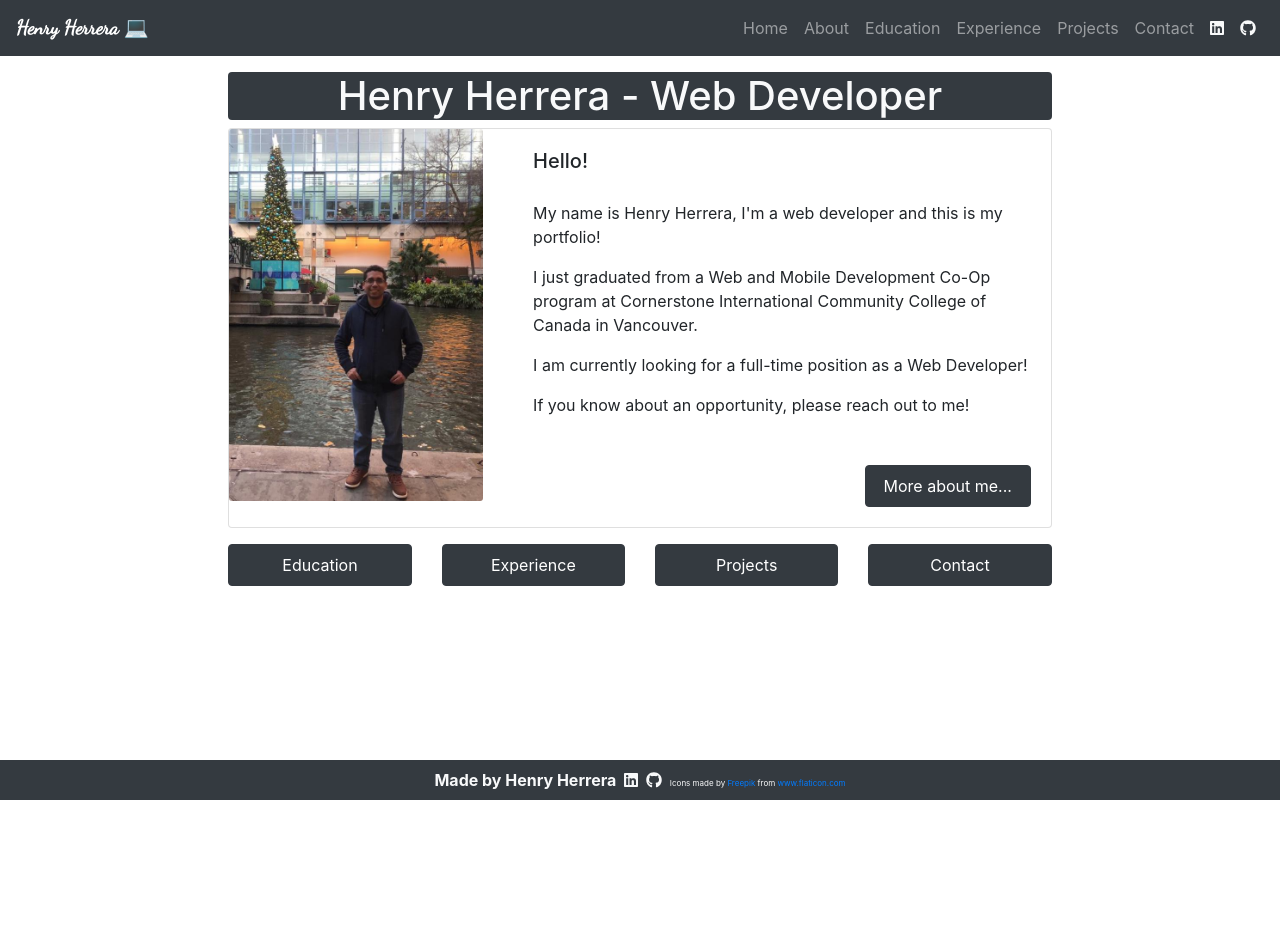
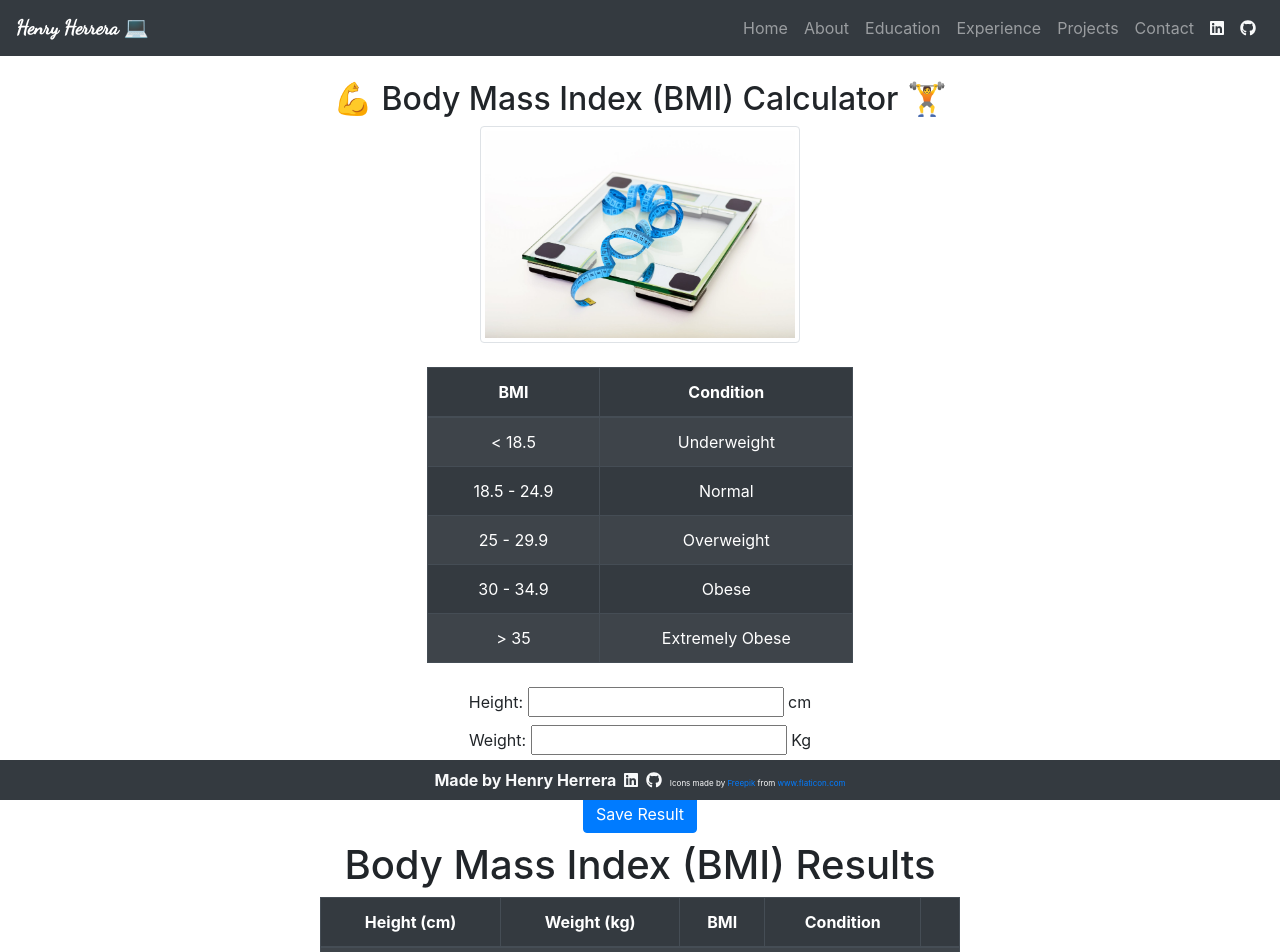
Before and after one commit to hjhm2018/my-portfolio, a React (Create React App) app: page /bmicalculator in a window 1280 px wide. Shown: the top 952 px of the page. Before the commit the page ends 800 px from the top, so only its background shows below. Built offline with nearby package versions, Linux system fonts and the light colour scheme.

Commit message:
adding a new project

```diff
--- a/src/App.js
+++ b/src/App.js
@@ -4,9 +4,9 @@ import Nav from "./components/Nav"
 import Footer from "./components/Footer"
 import { library } from '@fortawesome/fontawesome-svg-core'
 import { fab } from '@fortawesome/free-brands-svg-icons'
-import { faCheckSquare, faCoffee } from '@fortawesome/free-solid-svg-icons'
+import { faCheckSquare, faCoffee, faTrashAlt } from '@fortawesome/free-solid-svg-icons'
 
-library.add(fab, faCheckSquare, faCoffee)
+library.add(fab, faCheckSquare, faCoffee, faTrashAlt)
 
 function App() {
   return (
--- /dev/null
+++ b/src/components/BmiTable.js
@@ -0,0 +1,28 @@
+import React from 'react';
+
+import { FontAwesomeIcon } from '@fortawesome/react-fontawesome';
+
+function BmiTable({bmiList, deleteBMI}) {
+    // console.log(bmiList)
+    return (
+        <div className="mb-5">
+            <h1>Body Mass Index (BMI) Results</h1>
+            <table className="table table-dark col-6 col-sm-10 col-md-6 mb-5 table-striped table-bordered mx-auto">
+                <thead className="thead-dark">
+                    <tr><th>Height (cm)</th><th>Weight (kg)</th><th>BMI</th><th>Condition</th><th></th></tr>
+                </thead>
+                <tbody>
+                    {bmiList ? bmiList.map((item, index) => {
+                        return (<tr key={index}><td>{item.height}</td><td>{item.weight}</td><td>{item.bmi}</td><td>{item.condition}</td><td><button title="Delete" onClick={() => {
+                            deleteBMI(index)
+                        }}><FontAwesomeIcon icon="trash-alt" /></button></td></tr>)
+                    }) : ""
+                    }
+                    {bmiList.length === 0 ? <tr><td colSpan="5">No values yet</td></tr>:""}
+                </tbody>
+            </table>
+        </div>
+    )
+}
+
+export default BmiTable;
--- a/src/components/Home.js
+++ b/src/components/Home.js
@@ -21,15 +21,14 @@ function Home() {
                 <div className="col-md-8">
                 <Card.Body>
                     <Card.Title>Hello!</Card.Title>
-                    <Card.Text className="pt-3">
-                                <p>My name is Henry Herrera, I'm a web developer and this is my
-									portfolio!</p>
-								<p>I just graduated from a Web and Mobile Development Co-Op program at Cornerstone
-									International Community College of Canada in Vancouver.</p>
-								<p>I am currently looking for a full-time position as a Web Developer!</p>
-								<p className="mb-5">If you know about an opportunity, please reach out to me!</p>
-                                <Nav.Link className="btn btn-dark col-lg-4 col-md-8 col-8 ml-auto mt-5" as={Link} to="/about" eventKey={2}>More about me...</Nav.Link>
-                    </Card.Text>
+                    <Card.Text className="pt-3">My name is Henry Herrera, I'm a web developer and this is my
+									portfolio!</Card.Text>
+                    <Card.Text>I just graduated from a Web and Mobile Development Co-Op program at Cornerstone
+									International Community College of Canada in Vancouver.</Card.Text>
+                    <Card.Text>I am currently looking for a full-time position as a Web Developer!</Card.Text>
+                    <Card.Text className="mb-5">If you know about an opportunity, please reach out to me!</Card.Text>
+                    <Nav.Link className="btn btn-dark col-lg-4 col-md-8 col-8 ml-auto mt-5" as={Link} to="/about" eventKey={2}>More about me...</Nav.Link>
+
                     </Card.Body>
                 </div>
             </div>
--- /dev/null
+++ b/src/components/Imc.js
@@ -0,0 +1,121 @@
+import React, { useState, useEffect } from 'react';
+import '../App.css';
+
+import BmiTable from './BmiTable';
+import imageBmi from '../images/measuretape.jpeg';
+
+function Imc() {
+  const [height, setHeight] = useState();
+  const [weight, setWeight] = useState();
+  const [imc, setImc] = useState({});
+  const [bmiList, setBmiList] = useState([]);
+  const [condition, setCondition] = useState('');
+
+  const setHeightValue = e => {
+    setHeight(parseFloat(e.target.value));
+  }
+
+  const setWeightValue = e => {
+    setWeight(parseFloat(e.target.value));
+  }
+
+  const deleteBMI = index => {
+
+    // setBmiList(bmiList => bmiList.splice(index, 1));
+
+    //  bmiList.filter(bmi => bmi.id !== id);
+
+    setBmiList(bmiList => bmiList.filter((bmi, i) => i !== index));
+  };
+
+  const addBMI = () => {
+    setBmiList( bmiList => [...bmiList, imc])
+    // console.log(bmiList);
+  };
+
+  const bmiRanges = weight / Math.pow(height / 100, 2);
+
+  useEffect(() => {
+
+    if(bmiRanges < 18.5) setCondition('Underweight')
+    if(bmiRanges >= 18.5 && bmiRanges <= 24.9) setCondition('Normal Weight')
+    if(bmiRanges >= 25 && bmiRanges <= 29.9) setCondition('Overweight')
+    if(bmiRanges >= 30 && bmiRanges <= 34.9) setCondition('Obesity')
+    if(bmiRanges > 35) setCondition('Extremely Obese')
+
+    setImc({
+      bmi: parseFloat(weight / Math.pow(height / 100, 2)).toFixed(2),
+      weight,
+      height,
+      condition
+    });
+  }, [weight, height, bmiRanges, condition, bmiList]);
+
+
+  return (
+    <div className="text-center">
+      <h2 className="mt-3 pt-2"><span role="img" aria-label="lifting weight emoji">&#128170;</span> Body Mass Index (BMI) Calculator <span role="img" aria-label="lifting weight emoji">&#127947;</span> </h2>
+      <img className="w-25 img-thumbnail rounded mb-2" src={imageBmi} alt="BMI" /><br />
+
+      <table className="table table-dark col-sm-10 col-md-4  mb-4 mt-3 table-striped table-bordered mx-auto">
+        <thead>
+          <tr>
+
+            <th scope="col">BMI</th>
+            <th scope="col">Condition</th>
+
+          </tr>
+        </thead>
+        <tbody>
+          <tr>
+
+            <td>&lt; 18.5</td>
+            <td>Underweight</td>
+
+          </tr>
+          <tr>
+
+            <td>18.5 - 24.9</td>
+            <td>Normal</td>
+
+          </tr>
+          <tr>
+
+            <td>25 - 29.9</td>
+            <td>Overweight</td>
+
+          </tr>
+
+          <tr>
+
+            <td>30 - 34.9</td>
+            <td>Obese</td>
+
+          </tr>
+
+          <tr>
+
+            <td>&gt; 35</td>
+            <td>Extremely Obese</td>
+
+          </tr>
+        </tbody>
+      </table>
+
+      <label htmlFor="height">Height: <input className="text-center" id="height" type="number" onChange={setHeightValue}  /> cm</label><br />
+      <label htmlFor="weight">Weight: <input className="text-center" id="weight" type="number" onChange={setWeightValue} /> Kg</label><br />
+      <span>BMI: {weight !== 0 && weight !== '' && weight && height !== 0 && height !== '' && height ? imc.bmi: ""} </span><br />
+      <button className="btn btn-primary m-2" onClick={addBMI}>Save Result</button>
+      {/* Messages */}
+      {bmiRanges < 18.5 ? <p>You are underweight</p> : ""}
+      {bmiRanges >= 18.5 && bmiRanges <= 24.9 ? <p>Normal Weight</p> : ""}
+      {bmiRanges >= 25 && bmiRanges <= 29.9 ? <p>You are overweight</p> : ""}
+      {bmiRanges >= 30 && bmiRanges <= 34.9 ? <p>Obesity</p> : ""}
+      {bmiRanges >= 35 ? <p>Extremely Obese</p> : ""}
+      <BmiTable deleteBMI={deleteBMI} bmiList={bmiList} />
+    </div>
+  );
+}
+
+
+export default Imc;
--- a/src/components/Nav.js
+++ b/src/components/Nav.js
@@ -17,6 +17,7 @@ import Projects from "./Projects"
 import Earthquake from "./Earthquake"
 import Weather from "./Weather"
 import ReactFilter from "./ReactFilter"
+import Imc from "./Imc"
 
 import Navbar from 'react-bootstrap/Navbar'
 import Nav from 'react-bootstrap/Nav'
@@ -39,6 +40,8 @@ const nav = () => {
                         <Nav.Link className="d-none" as={Link} to="/earthquakeapp" eventKey={2}>Earthquake</Nav.Link>
                         <Nav.Link className="d-none" as={Link} to="/weatherapp" eventKey={2}>Weather</Nav.Link>
                         <Nav.Link className="d-none" as={Link} to="/reactfilter" eventKey={2}>React Filter</Nav.Link>
+                        <Nav.Link className="d-none" as={Link} to="/bmicalculator" eventKey={2}> BMI Calculator</Nav.Link>
+
 
                         {/* <Nav.Link as={Link} to="/projects" eventKey={2}><FontAwesomeIcon icon={['fab', 'linkedin']} /></Nav.Link>
                         <Nav.Link as={Link} to="/projects" eventKey={2}><FontAwesomeIcon icon={['fab', 'github']} /></Nav.Link> */}
@@ -76,6 +79,9 @@ const nav = () => {
           <Route path="/reactfilter">
             <ReactFilter />
           </Route>
+          <Route path="/bmicalculator">
+            <Imc />
+          </Route>
           <Route path="/">
             <Home />
           </Route>
--- a/src/components/Projects.js
+++ b/src/components/Projects.js
@@ -81,7 +81,8 @@ const Projects = () => {
                 <p>Here are some of my project examples: </p>
                 <Nav.Link className="btn btn-primary mb-2 col-8 col-md-4 mx-auto" as={Link} to="/earthquakeapp" eventKey={2}>Earthquake Counter App</Nav.Link>
                 <Nav.Link className="btn btn-primary mb-2 col-8 col-md-4 mx-auto" as={Link} to="/weatherapp" eventKey={2}>Weather App</Nav.Link>
-                <Nav.Link className="btn btn-primary mb-5 col-8 col-md-4 mx-auto" as={Link} to="/reactfilter" eventKey={2}>React Filter by Name</Nav.Link>
+                <Nav.Link className="btn btn-primary mb-2 col-8 col-md-4 mx-auto" as={Link} to="/reactfilter" eventKey={2}>React Filter by Name</Nav.Link>
+                <Nav.Link className="btn btn-primary mb-5 col-8 col-md-4 mx-auto" as={Link} to="/bmicalculator" eventKey={2}>Calculate Body Mass Index</Nav.Link>
             </div>
         <div className="pb-5 mt-5 mb-5 invisible">This is an invisible container</div>
 
```
Also changed, not shown: src/images/measuretape.jpeg (added).
